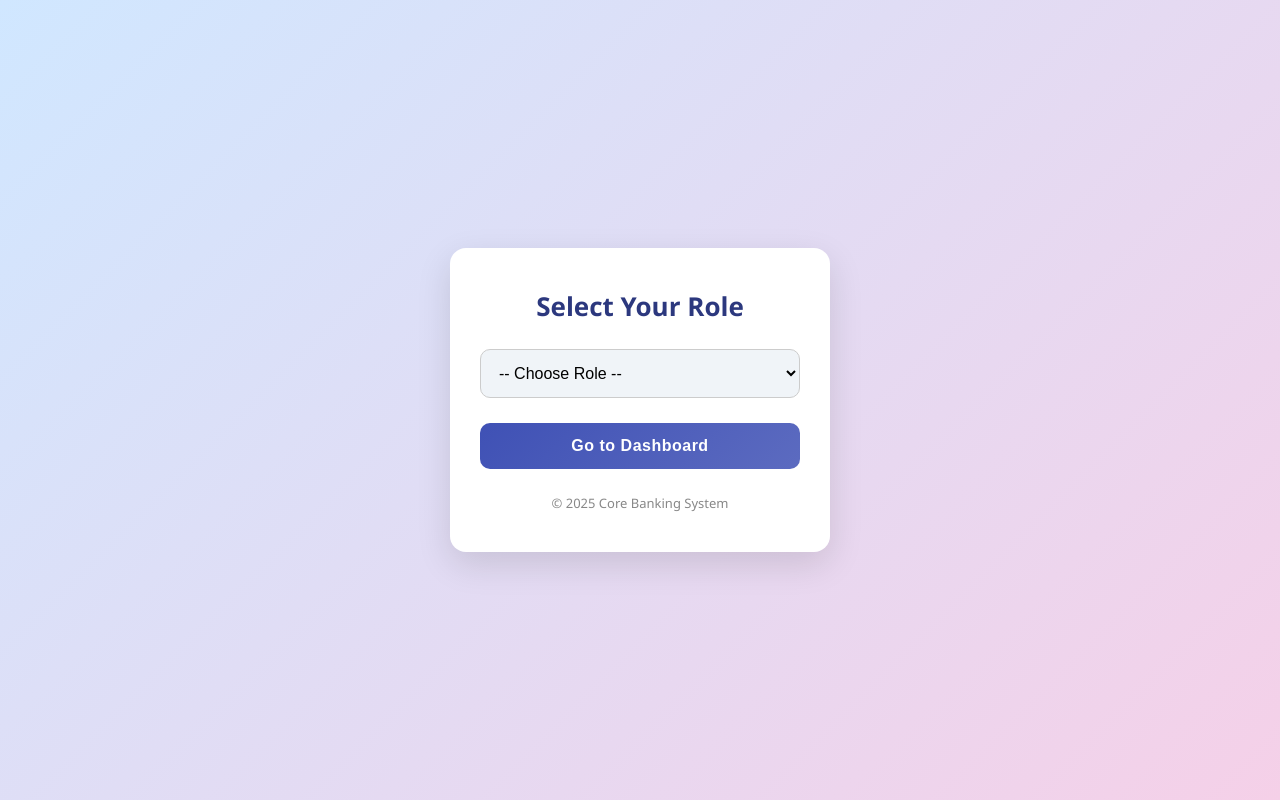
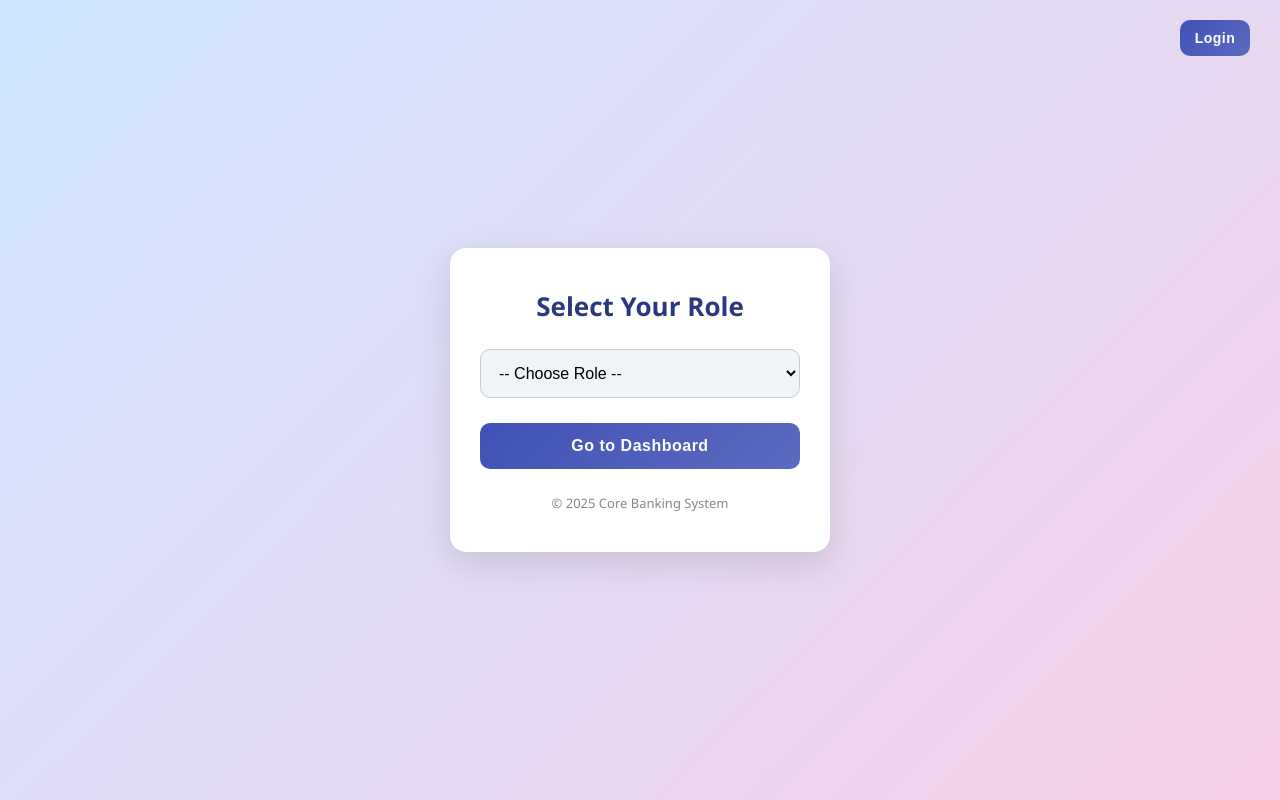
Before and after one commit to Shreyadeshmukh1030/Core-Banking-System, a plain HTML site: page index.html in a window 1280 px wide. Drawn offline with Linux system fonts and the light colour scheme; a web font is replaced by a local one.

Commit message:
login button updated

```diff
--- a/index.html
+++ b/index.html
@@ -19,6 +19,7 @@
       justify-content: center;
       align-items: center;
       animation: fadeIn 1s ease-in;
+      position: relative;
     }
 
     @keyframes fadeIn {
@@ -82,6 +83,26 @@
       transform: scale(1.02);
     }
 
+    .btn {
+      width: 70px;
+      padding: 10px;
+      font-size: 14px;
+      background: linear-gradient(135deg, #3f51b5, #5c6bc0);
+      color: white;
+      border: none;
+      border-radius: 10px;
+      cursor: pointer;
+      font-weight: bold;
+      letter-spacing: 0.5px;
+      transition: background 0.3s ease, transform 0.2s ease;
+    }
+
+    .top-right {
+      position: absolute;
+      top: 20px;
+      right: 30px;
+    }
+
     .error {
       color: #d32f2f;
       margin-top: 15px;
@@ -103,6 +124,11 @@
   </style>
 </head>
 <body>
+  <a href="./../pages/login.html">
+  <div class="top-right">
+    <button class="btn">Login</button>
+  </div>
+</a>
 
   <div class="container">
     <h2>Select Your Role</h2>
@@ -136,6 +162,5 @@
       }
     }
   </script>
-
 </body>
 </html>
```
Lines whose indentation alone changed are shown as unchanged.
